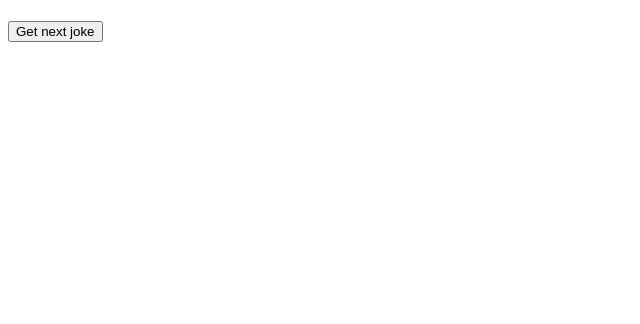
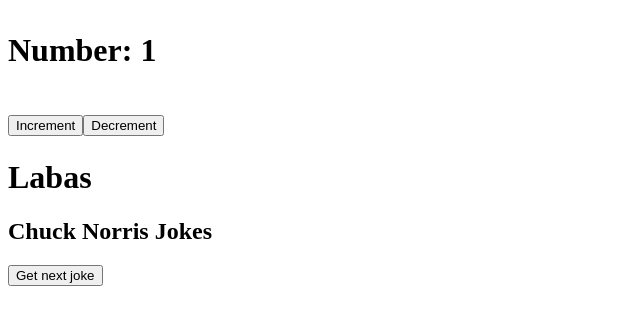
Before and after one commit to aurimas-darguzis/testing, an Angular app in the folder Angular/: page / in a window 1280 px wide. Shown: the top 324 px of the page, without its empty margins (0-640 px from the left). Built offline with nearby package versions, Linux system fonts and the light colour scheme; no server answers.

Commit message:
fixed title bug

```diff
--- a/Angular/src/app/app.component.html
+++ b/Angular/src/app/app.component.html
@@ -1,5 +1,5 @@
-<!-- <h1>
+ <h1>
   <app-counter></app-counter>
-</h1> -->
+</h1>
 
 <app-joke></app-joke>
--- a/Angular/src/app/joke/joke.component.html
+++ b/Angular/src/app/joke/joke.component.html
@@ -1,6 +1,6 @@
- <h1>{{title}}</h1>
-<!-- <h1>title</h1> -->
 <div>
+  <h1>Labas</h1>
+  <h2>{{ title }}</h2>
   <p>{{joke}}</p>
   <button type="button" (click)="getJoke()">Get next joke</button>
 </div>
--- a/Angular/src/app/joke/joke.component.ts
+++ b/Angular/src/app/joke/joke.component.ts
@@ -7,7 +7,7 @@
 })
 export class JokeComponent implements OnInit {
   joke: string;
-  title: 'Chuck Norris Jokes';
+  title = 'Chuck Norris Jokes';
   // title: string;
 
   constructor(private jokeService: JokeService) {
```
Also changed, not shown: 1 other file (tests, documents, lock files or other folders).
